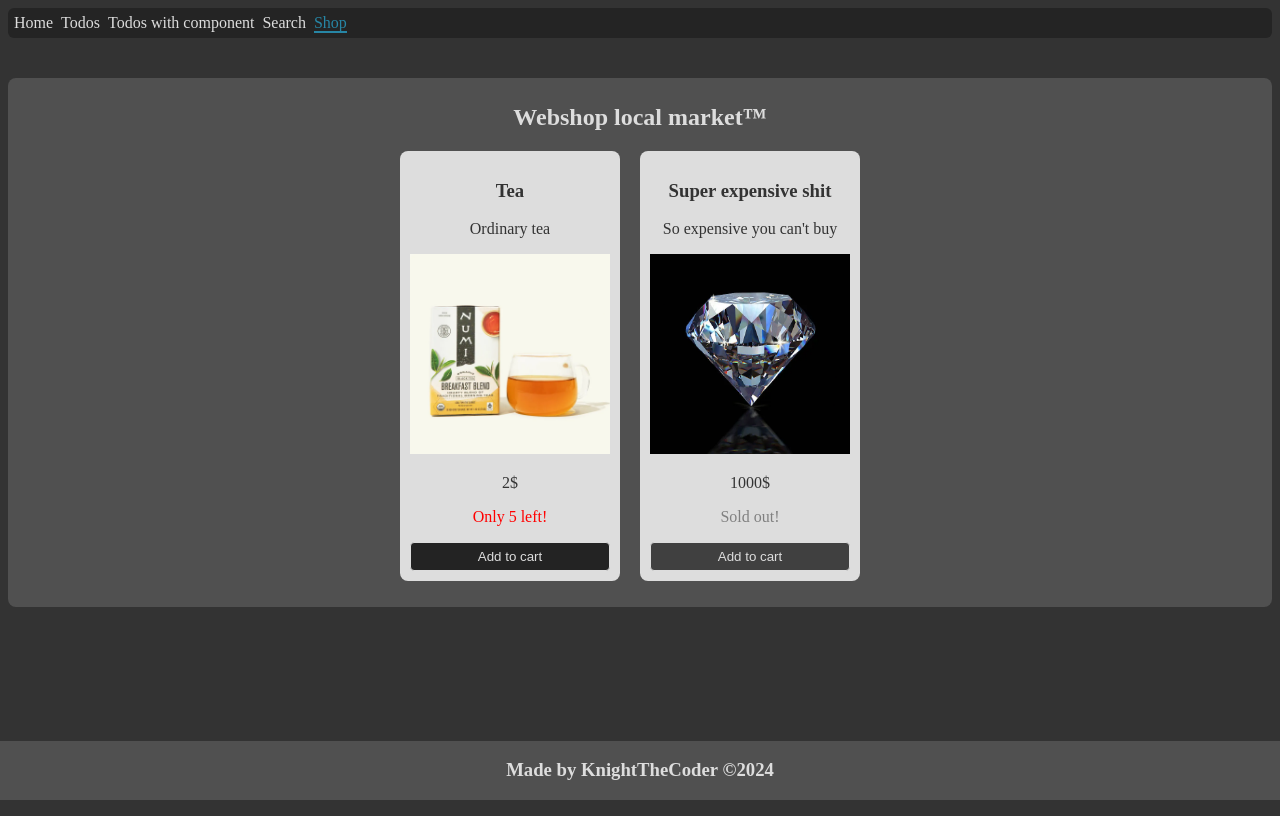
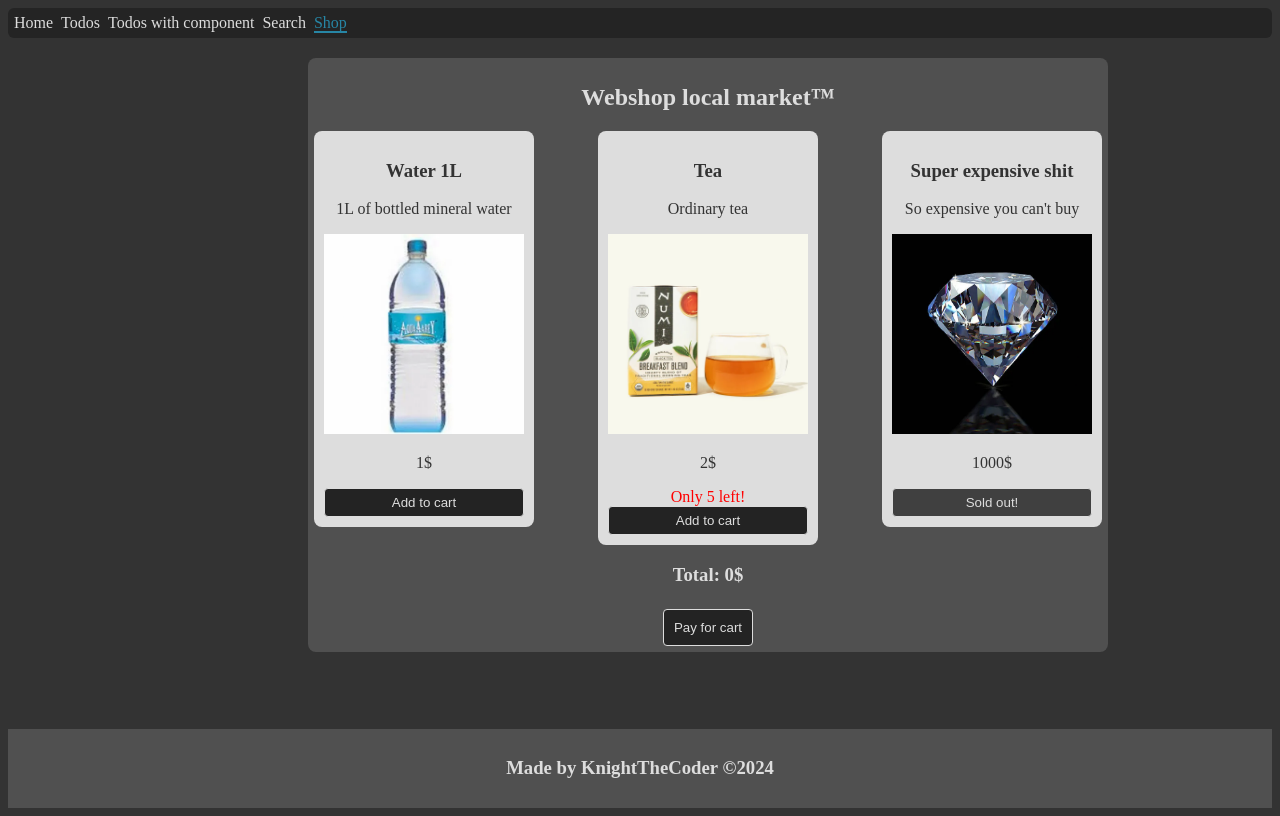
Before and after one commit to KnightTheCoder/angular-todo-app-with-signals, an Angular app: page /shop in a window 1280 px wide. Built offline with nearby package versions, Linux system fonts and the light colour scheme.

Commit message:
shopping cart functionality works

```diff
--- a/src/app/app.component.css
+++ b/src/app/app.component.css
@@ -1,6 +1,23 @@
+.app {
+  height: 100%;
+  box-sizing: border-box;
+}
+
+.content {
+  margin: 0;
+  display: flex;
+  flex-direction: column;
+  min-height: 100vh;
+  box-sizing: inherit;
+}
+
+.container {
+  display: grid;
+  grid-template-columns: 300px auto 300px;
+}
+
 main {
-  max-width: 1440px;
-  margin: 40px auto;
+  grid-column: 2;
   background-color: #505050;
   border-radius: 8px;
   padding: 6px;
@@ -8,12 +25,9 @@ main {
 }
 
 footer {
-  display: inline-block;
-  position: absolute;
-  width: 100vw;
+  padding: 10px;
+  margin-top: auto;
   background-color: #505050;
-  left: 0;
-  bottom: 0;
 }
 
 h3 {
--- a/src/app/app.component.html
+++ b/src/app/app.component.html
@@ -1,7 +1,13 @@
+<div class="app">
+  <div class="content">
     <app-navbar></app-navbar>
+    <div class="container">
       <main>
         <router-outlet></router-outlet>
       </main>
+    </div>
     <footer>
-  <h3>Made by KnightTheCoder &copy;{{currentYear()}}</h3>
+      <h3>Made by KnightTheCoder &copy;{{ currentYear() }}</h3>
     </footer>
+  </div>
+</div>
--- a/src/app/components/product-card/product-card.component.css
+++ b/src/app/components/product-card/product-card.component.css
@@ -5,8 +5,6 @@
   width: fit-content;
   min-width: 10em;
   border-radius: 8px;
-  margin-right: 20px;
-  margin-bottom: 20px;
   display: inline-block;
   text-align: center;
 }
@@ -18,6 +16,7 @@ button {
 }
 
 #warning {
+  text-align: center;
   color: red;
 }
 
--- a/src/app/components/product-card/product-card.component.html
+++ b/src/app/components/product-card/product-card.component.html
@@ -9,24 +9,21 @@
 
   <p>{{ product().price }}$</p>
 
-  <p
+  <span
     id="warning"
     *ngIf="product().quantity <= 10 && !isSoldOut()"
   >
     Only {{ product().quantity }} left!
-  </p>
-
-  <p
-    id="sold-out"
-    *ngIf="isSoldOut()"
-  >
-    Sold out!
-  </p>
+  </span>
 
   <button
     (click)="addToCart()"
     [disabled]="isSoldOut()"
   >
-    Add to cart
+    <ng-container
+      *ngIf="isSoldOut(); then soldOut; else buyable"
+    ></ng-container>
+    <ng-template #buyable>Add to cart</ng-template>
+    <ng-template #soldOut>Sold out!</ng-template>
   </button>
 </div>
--- a/src/app/components/product-card/product-card.component.ts
+++ b/src/app/components/product-card/product-card.component.ts
@@ -11,13 +11,12 @@ import { CommonModule } from '@angular/common';
 })
 export class ProductCardComponent {
   product = input.required<Product>();
-  onAddToCart = output<number>();
+  onAddToCart = output<Product>();
 
   imageSource = computed(() => `images/${this.product().image}`);
-
-  isSoldOut = computed(() => this.product().quantity <= 0);
+  isSoldOut = computed(() => this.product().quantity < 1);
 
   addToCart() {
-    this.onAddToCart.emit(this.product().id);
+    this.onAddToCart.emit(this.product());
   }
 }
--- a/src/app/pages/shop/shop.component.css
+++ b/src/app/pages/shop/shop.component.css
@@ -1,8 +1,38 @@
-div {
+.shop {
   width: fit-content;
   margin: 0 auto;
+  display: grid;
+  grid-template-columns: repeat(3, 1fr);
+  gap: 4em;
 }
 
 h2 {
   text-align: center;
 }
+
+.cart {
+  width: 200px;
+  margin: 0 auto;
+  text-align: center;
+}
+
+input {
+  display: inline-block;
+  width: 30px;
+  margin-left: 4px;
+  margin-right: 4px;
+}
+
+button {
+  padding: 10px;
+}
+
+.btn-remove {
+  padding: 2px;
+  display: inline-block;
+  background-color: red;
+}
+
+.btn-remove:hover {
+  background-color: lightcoral;
+}
--- a/src/app/pages/shop/shop.component.html
+++ b/src/app/pages/shop/shop.component.html
@@ -1,6 +1,6 @@
 <h2>Webshop local market&trade;</h2>
 
-<div>
+<div class="shop">
   @for (product of products(); track product.id) {
   <app-product-card
     [product]="product"
@@ -8,3 +8,25 @@
   ></app-product-card>
   }
 </div>
+
+<div class="cart">
+  @for (product of shoppingCart(); track product.id) {
+  <div>
+    {{ product.name }}
+    x
+    <input
+      type="number"
+      [(ngModel)]="product.quantity"
+      (change)="updateProductInCart(product)"
+    />
+    <button
+      class="btn-remove"
+      (click)="removeFromCart(product.id)"
+    >
+      -
+    </button>
+  </div>
+  }
+  <h3>Total: {{ shoppingCartService.totalPrice() }}$</h3>
+  <button (click)="payCart()">Pay for cart</button>
+</div>
--- a/src/app/pages/shop/shop.component.ts
+++ b/src/app/pages/shop/shop.component.ts
@@ -1,20 +1,40 @@
 import { Component, inject } from '@angular/core';
 import { ProductCardComponent } from '../../components/product-card/product-card.component';
 import { ProductsService } from '../../services/products.service';
+import { ShoppingCartService } from '../../services/shopping-cart.service';
+import { Product } from '../../models/product';
+import { FormsModule } from '@angular/forms';
 
 @Component({
   selector: 'app-shop',
   standalone: true,
-  imports: [ProductCardComponent],
+  imports: [FormsModule, ProductCardComponent],
   templateUrl: './shop.component.html',
   styleUrl: './shop.component.css'
 })
 export class ShopComponent {
   productsService = inject(ProductsService);
+  shoppingCartService = inject(ShoppingCartService);
+  shoppingCart = this.shoppingCartService.products;
 
   products = this.productsService.products;
 
-  addToCart(id: number) {
-    console.log(id);
+  addToCart(product: Product) {
+    this.shoppingCartService.addToCart(product);
+  }
+
+  removeFromCart(id: number) {
+    this.shoppingCartService.deleteProductById(id);
+  }
+
+  updateProductInCart(product: Product) {
+    this.shoppingCartService.updateProduct({
+      ...product,
+      quantity: product.quantity
+    });
+  }
+
+  payCart() {
+    this.shoppingCartService.payCart();
   }
 }
--- a/src/app/services/products.service.ts
+++ b/src/app/services/products.service.ts
@@ -8,6 +8,14 @@ export class ProductsService {
   private internalProducts = signal<Product[]>([
     {
       id: 1,
+      name: 'Water 1L',
+      description: '1L of bottled mineral water',
+      image: 'mineral_water.png',
+      price: 1,
+      quantity: 20
+    },
+    {
+      id: 2,
       name: 'Tea',
       description: 'Ordinary tea',
       image: 'tea.png',
@@ -15,7 +23,7 @@ export class ProductsService {
       quantity: 5
     },
     {
-      id: 2,
+      id: 3,
       name: 'Super expensive shit',
       description: "So expensive you can't buy",
       image: 'diamond.png',
@@ -50,7 +58,7 @@ export class ProductsService {
     this.internalProducts.update((products) =>
       products.map((item) => {
         if (item.id === product.id) {
-          return product;
+          return { ...product };
         } else {
           return item;
         }
--- /dev/null
+++ b/src/app/services/shopping-cart.service.ts
@@ -0,0 +1,115 @@
+import { Injectable, computed, inject, signal } from '@angular/core';
+import { Product } from '../models/product';
+import { ProductsService } from './products.service';
+
+@Injectable({
+  providedIn: 'root'
+})
+export class ShoppingCartService {
+  productsService = inject(ProductsService);
+  private internalProducts = signal<Product[]>([]);
+
+  products = computed(() => this.internalProducts());
+
+  totalPrice = computed(() => {
+    let total = 0;
+
+    this.internalProducts().forEach((product) => {
+      total += product.price * product.quantity;
+    });
+
+    return total;
+  });
+
+  getProductById(id: number): Product | undefined {
+    return this.internalProducts().find((product) => product.id === id);
+  }
+
+  updateProduct(product: Product) {
+    const existingProduct = this.getProductById(product.id);
+    const originalProduct = this.productsService.getProductById(product.id);
+
+    if (!existingProduct || !originalProduct) return;
+
+    const modifiedProduct = { ...product };
+
+    if (originalProduct.quantity < existingProduct.quantity) {
+      modifiedProduct.quantity = originalProduct.quantity;
+    } else if (product.quantity <= 0) {
+      this.deleteProductById(product.id);
+      return;
+    }
+
+    this.internalProducts.update((products) =>
+      products.map((item) => {
+        if (item.id === product.id) {
+          item = modifiedProduct;
+        }
+        return item;
+      })
+    );
+  }
+
+  deleteProductById(id: number) {
+    if (!this.getProductById(id)) return;
+
+    this.internalProducts.update((products) =>
+      products.filter((product) => product.id !== id)
+    );
+  }
+
+  addToCart(product: Product) {
+    const existingProduct = this.getProductById(product.id);
+
+    if (existingProduct) {
+      if (product.quantity <= existingProduct.quantity) return;
+
+      this.internalProducts.update((items) =>
+        items.map((item) => {
+          if (item.id === existingProduct.id) {
+            item.quantity++;
+          }
+          return item;
+        })
+      );
+    } else {
+      const newProduct = { ...product, quantity: 1 };
+
+      this.internalProducts.update((products) => [...products, newProduct]);
+    }
+  }
+
+  removeFromCart(product: Product) {
+    const existingProduct = this.getProductById(product.id);
+    if (!existingProduct) return;
+
+    if (product.quantity === 1) {
+      this.deleteProductById(product.id);
+    } else {
+      const modifiedProduct = {
+        ...product,
+        quantity: existingProduct.quantity - 1
+      };
+
+      this.updateProduct(modifiedProduct);
+    }
+  }
+
+  payCart() {
+    if (!this.internalProducts().length) return;
+
+    this.internalProducts().forEach((product) => {
+      let foundProduct = this.productsService.getProductById(product.id);
+      if (!foundProduct) return;
+
+      const modifiedProduct = {
+        ...product,
+        quantity: (foundProduct.quantity -= product.quantity)
+      };
+
+      this.productsService.updateProduct(modifiedProduct);
+    });
+
+    this.internalProducts.set([]);
+  }
+}
```
Also changed, not shown: public/images/mineral_water.png (added), 1 other file (tests, documents, lock files or other folders). Lines whose indentation alone changed are shown as unchanged.
